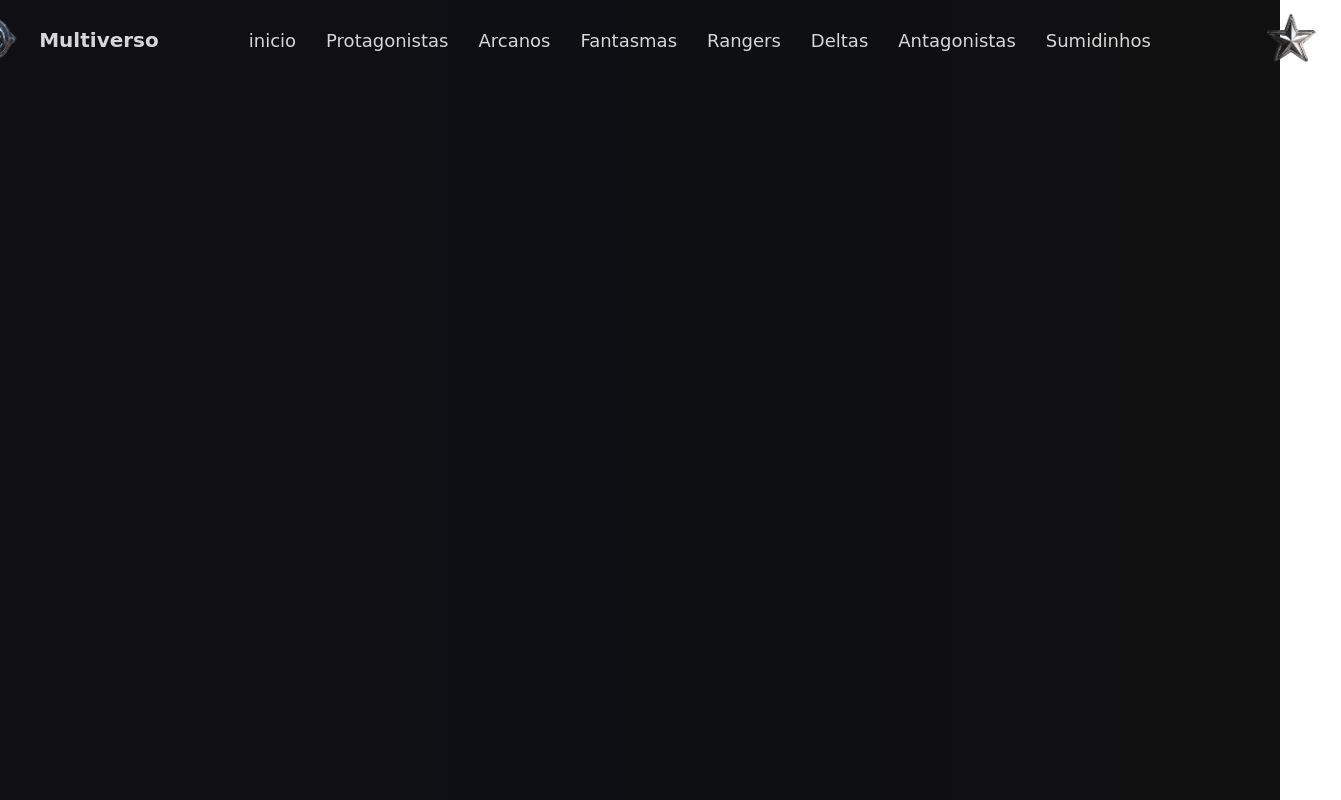
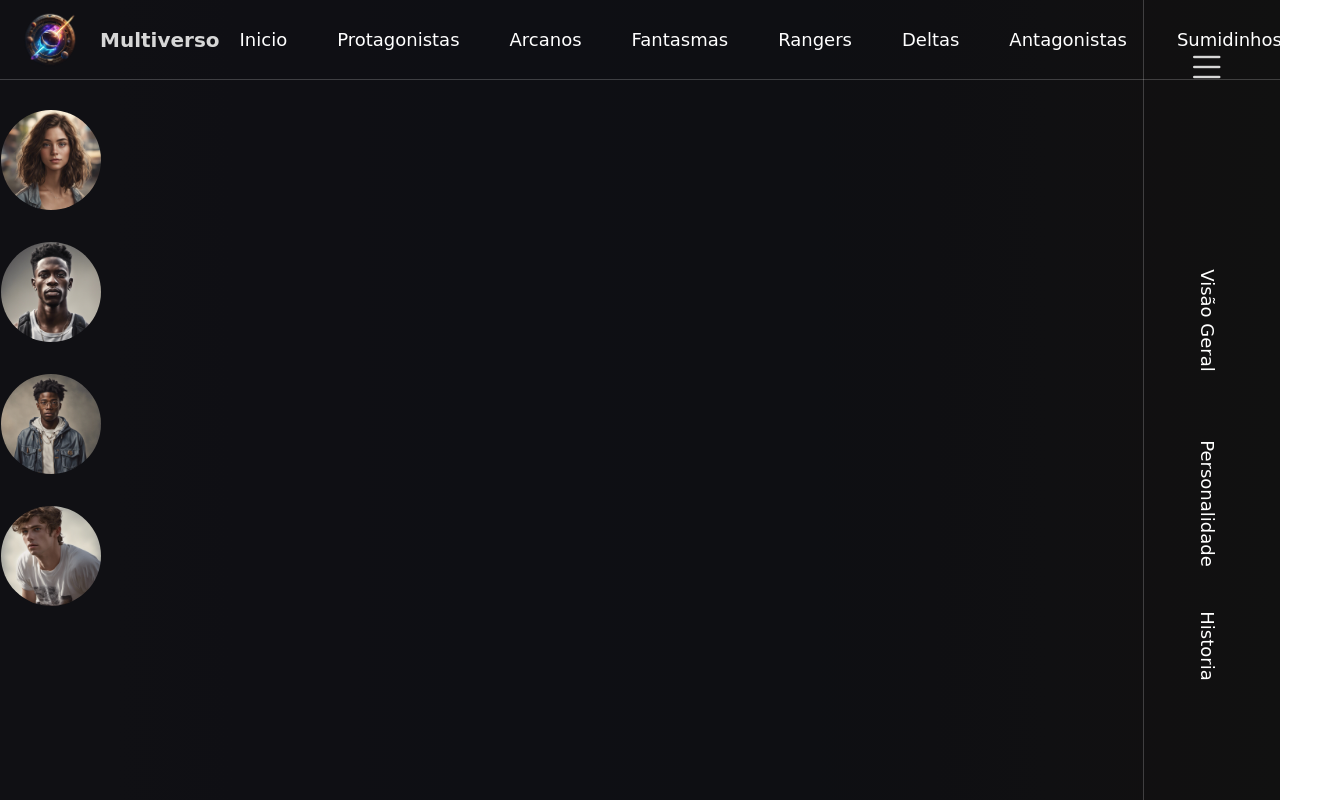
Before and after one commit to dev-carl-robert/multiverso-website, a plain HTML site: page index.html in a window 1280 px wide. Shown: the whole page, 1341 px wide, since content can reach past the window. Drawn offline with nearby package versions, Linux system fonts and the light colour scheme.

Commit message:
atualizações de conteudo (aside)

```diff
--- a/index.html
+++ b/index.html
@@ -7,42 +7,69 @@
     <meta name="viewport" content="width=device-width, initial-scale=1.0">
     <title>Multiverso</title>
 
-    <link rel="stylesheet" href="./src/css/reset.css" preload>
-    <link rel="stylesheet" href="./src/css/style.css">
+    <link rel="stylesheet" href="./src/css/reset.css">
+    <link rel="stylesheet" href="./src/css/style.css" preload>
     <link rel="preconnect" href="https://fonts.googleapis.com">
     <link rel="preconnect" href="https://fonts.gstatic.com" crossorigin>
     <link href="https://fonts.googleapis.com/css2?family=Courgette&family=Montserrat&display=swap" rel="stylesheet">
+
+    <link rel="stylesheet" href="https://cdn.jsdelivr.net/npm/bootstrap-icons@1.11.3/font/bootstrap-icons.min.css">
 </head>
 
 <body>
     <main>
         <header>
             <div class="logo__content">
-                <img src="./src/images/recursos/acm.png" alt="">
+                <img src="./src/images/recursos/logo.png" alt="">
                 <h1>Multiverso</h1>
             </div>
-
             <div class="navigation">
                 <nav>
                     <ul>
-                        <li>inicio</li>
-                        <li>Protagonistas</li>
-                        <li>Arcanos</li>
-                        <li>Fantasmas</li>
-                        <li>Rangers</li>
-                        <li>Deltas</li>
-                        <li>Antagonistas</li>
-                        <li>Sumidinhos</li>
+                        <li><a href="#inicio">Inicio</a></li>
+                        <li><a href="#protagonistas">Protagonistas</a></li>
+                        <li><a href="#arcanos">Arcanos</a></li>
+                        <li><a href="#fantasmas">Fantasmas</a></li>
+                        <li><a href="#rangers">Rangers</a></li>
+                        <li><a href="#deltas">Deltas</a></li>
+                        <li><a href="#antagonistas">Antagonistas</a></li>
+                        <li><a href="#sumidinhos">Sumidinhos</a></li>
                     </ul>
                 </nav>
             </div>
+            <div></div>
 
-            <div class="logo__umbra">
-                <img src="./src/images/recursos/UMBRA.png" alt="">
-            </div>
         </header>
     </main>
+    <aside>
+        <div class="category">
+            <div class="icon__category">
+                <i class="bi bi-list"></i>
+            </div>
+            <div>
+                <ul>
+                    <li><a href="#">Visão Geral</a></li>
+                    <li><a href="#">Personalidade</a></li>
+                    <li><a href="#">Historia</a></li>
+                </ul>
+            </div>
+        </div>
 
+    </aside>
+
+    <aside class="left__content">
+        <div class="cards">
+            <div class="card"></div>
+            <div class="card"><img src="./src/images/Personagens/victoria.jpg"></div>
+            <div class="card"><img src="./src/images/Personagens/scott.jpg"></div>
+            <div class="card"><img src="./src/images/Personagens/chris.jpg"></div>
+            <div class="card"><img src="./src/images/Personagens/robert.jpg"></div>
+        </div>
+    </aside>
+
+    <section id="inicio">
+
+    </section>
 
 </body>
 
--- a/src/css/reset.css
+++ b/src/css/reset.css
@@ -12,3 +12,7 @@ a {
 ul {
     list-style: none;
 }
+
+li {
+    list-style: none;
+}
--- a/src/css/style.css
+++ b/src/css/style.css
@@ -14,9 +14,11 @@ body {
 header {
     display: flex;
     align-items: center;
-    justify-content: space-between;
+    justify-content: space-around;
     height: 8rem;
-    gap: 9rem;
+    width: 100vw;
+    gap: 2rem;
+    border-bottom: .1px solid rgba(255, 255, 255, .2);
 }
 .logo__content {
     display: flex;
@@ -29,10 +31,52 @@ header {
 }
 .navigation ul{
     display: flex;
-    gap: 3rem;
+    gap: 5rem;
     font-size: 1.8rem;
 }
 .logo__umbra img {
     height: 10rem;
     padding: 2rem;
 }
+
+.icon__category {
+    font-size: 4rem;
+    margin-top: -7rem;
+}
+.category {
+    display: flex;
+    flex-direction: column;
+
+    justify-content: space-around;
+    align-items: center;
+    position: absolute;
+    right: 1rem;
+    border-left: .1px solid rgba(255, 255, 255, .2);
+    height: 100vh;
+}
+.category ul{
+    display: flex;
+    flex-direction: column;
+    font-size: 1.8rem;
+    gap: 15rem;
+}
+
+
+.category li {
+    transform: rotate(90deg);
+}
+.left__content {
+    position: absolute;
+    left: 1px;
+    top: 8rem;
+}
+.cards {
+    display: flex;
+    flex-direction: column;
+    gap: 3rem;
+}
+.card img{
+    width: 10rem;
+    height: 10rem;
+    border-radius: 5rem;
+}
```
